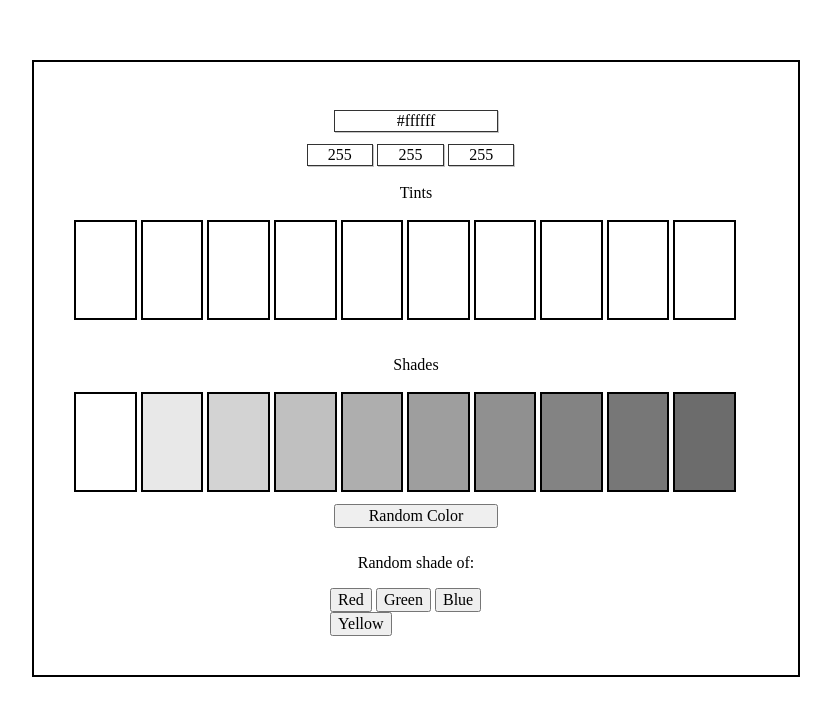
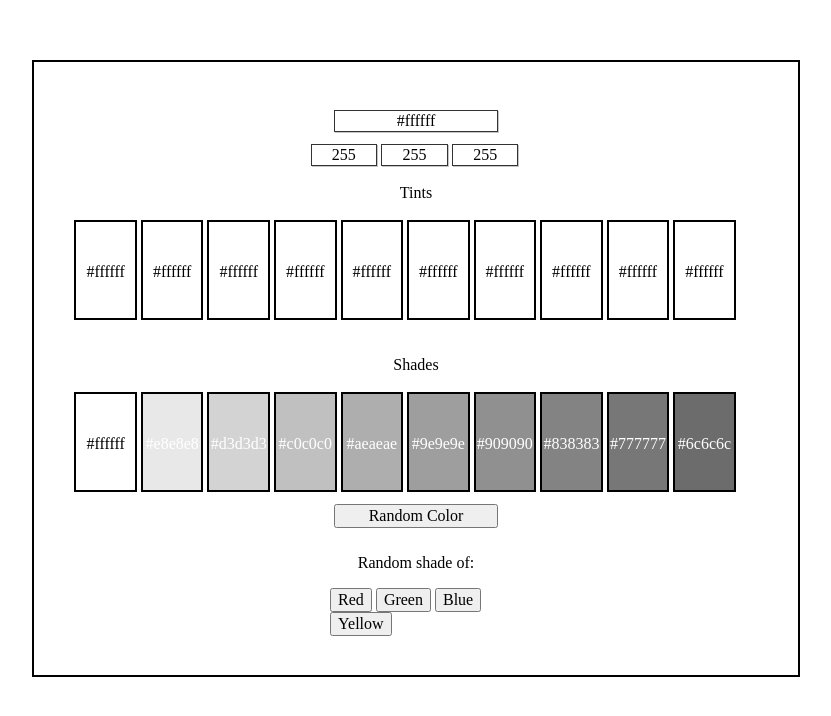
Before and after one commit to arvidsandin/color-codes, a plain HTML site: page index.html in a window 1280 px wide. Shown: the whole page, without its empty margins (224-1055 px from the left). Drawn offline with Linux system fonts and the light colour scheme.

Commit message:
Add hex codes to shades and tints

```diff
--- a/css/style.css
+++ b/css/style.css
@@ -45,9 +45,9 @@ input{
   box-shadow: 1px 1px rgba(64, 64, 64, 0.3);
 }
 #rgb_inputs{
-  width: calc(53pt * 3  + 2px * 3 + 5px);
+  width: calc(51pt * 3  + 2px * 3 + 5px);
   margin: 10px auto;
-  overflow: auto
+  overflow: auto;
 }
 .rgb_input{
   float: left;
@@ -71,9 +71,21 @@ input{
   border: solid 2px #000;
   background-color: #fff;
   float: left;
+  text-align: center;
 }
 .tint:hover, .shade:hover{
   cursor:pointer;
+}
+.tint_name, .shade_name{
+  margin: 0;
+  /*line-height same as .tint, .shade height */
+  line-height: 100px;
+}
+.tint_name{
+  color: #000;
+}
+.shade_name{
+  color: #fff;
 }
 
 button:hover{
--- a/index.html
+++ b/index.html
@@ -30,30 +30,30 @@
       </div>
       <h3>Tints</h3>
       <div id="tints">
-        <div class="tint"></div>
-        <div class="tint"></div>
-        <div class="tint"></div>
-        <div class="tint"></div>
-        <div class="tint"></div>
-        <div class="tint"></div>
-        <div class="tint"></div>
-        <div class="tint"></div>
-        <div class="tint"></div>
-        <div class="tint"></div>
+        <div class="tint"><p class="tint_name"></p></div>
+        <div class="tint"><p class="tint_name"></p></div>
+        <div class="tint"><p class="tint_name"></p></div>
+        <div class="tint"><p class="tint_name"></p></div>
+        <div class="tint"><p class="tint_name"></p></div>
+        <div class="tint"><p class="tint_name"></p></div>
+        <div class="tint"><p class="tint_name"></p></div>
+        <div class="tint"><p class="tint_name"></p></div>
+        <div class="tint"><p class="tint_name"></p></div>
+        <div class="tint"><p class="tint_name"></p></div>
       </div>
       <br>
       <h3>Shades</h3>
       <div id="shades">
-        <div class="shade"></div>
-        <div class="shade"></div>
-        <div class="shade"></div>
-        <div class="shade"></div>
-        <div class="shade"></div>
-        <div class="shade"></div>
-        <div class="shade"></div>
-        <div class="shade"></div>
-        <div class="shade"></div>
-        <div class="shade"></div>
+        <div class="shade"><p class="shade_name"></p></div>
+        <div class="shade"><p class="shade_name"></p></div>
+        <div class="shade"><p class="shade_name"></p></div>
+        <div class="shade"><p class="shade_name"></p></div>
+        <div class="shade"><p class="shade_name"></p></div>
+        <div class="shade"><p class="shade_name"></p></div>
+        <div class="shade"><p class="shade_name"></p></div>
+        <div class="shade"><p class="shade_name"></p></div>
+        <div class="shade"><p class="shade_name"></p></div>
+        <div class="shade"><p class="shade_name"></p></div>
       </div>
       <button id="random_color" type="button">Random Color</button>
       <div id="random_specific_color">
--- a/js/main.js
+++ b/js/main.js
@@ -11,17 +11,29 @@ function changeBackgroundColor(color){
     $("#background").css('background-color', color);
     $('.tint')[0].style.backgroundColor = color;
     $('.shade')[0].style.backgroundColor = color;
+    $('.tint_name')[0].innerHTML = color;
+    $('.shade_name')[0].innerHTML = color;
+    if (isLightColor(color)){
+        $('.tint_name')[0].style.color = ('#000');
+        $('.shade_name')[0].style.color = ('#000');
+    }
+    else {
+      $('.tint_name')[0].style.color = ('#fff');
+      $('.shade_name')[0].style.color = ('#fff');
+    }
     for (var i = 0; i < $('.tint').length-1; i++) {
       var tempRed = red + Math.round((255 - red)*1/1.2**($('.tint').length - i-1));
       var tempGreen = green + Math.round((255 - green)*1/1.2**($('.tint').length - i-1));
       var tempBlue = blue + Math.round((255 - blue)*1/1.2**($('.tint').length - i-1));
       $('.tint')[i+1].style.backgroundColor = 'rgb('+tempRed+','+tempGreen+','+tempBlue+')';
+      $('.tint_name')[i+1].innerHTML = '#'+hex(tempRed)+hex(tempGreen)+hex(tempBlue);
     }
     for (var i = 0; i < $('.shade').length-1; i++) {
       var tempRed = Math.round(red*1/1.1**(i+1));
       var tempGreen = Math.round(green*1/1.1**(i+1));
       var tempBlue =Math.round(blue*1/1.1**(i+1));
       $('.shade')[i+1].style.backgroundColor = 'rgb('+tempRed+','+tempGreen+','+tempBlue+')';
+      $('.shade_name')[i+1].innerHTML = '#'+hex(tempRed)+hex(tempGreen)+hex(tempBlue);
     }
     $('#r_input').val(red);
     $('#g_input').val(green);
```
